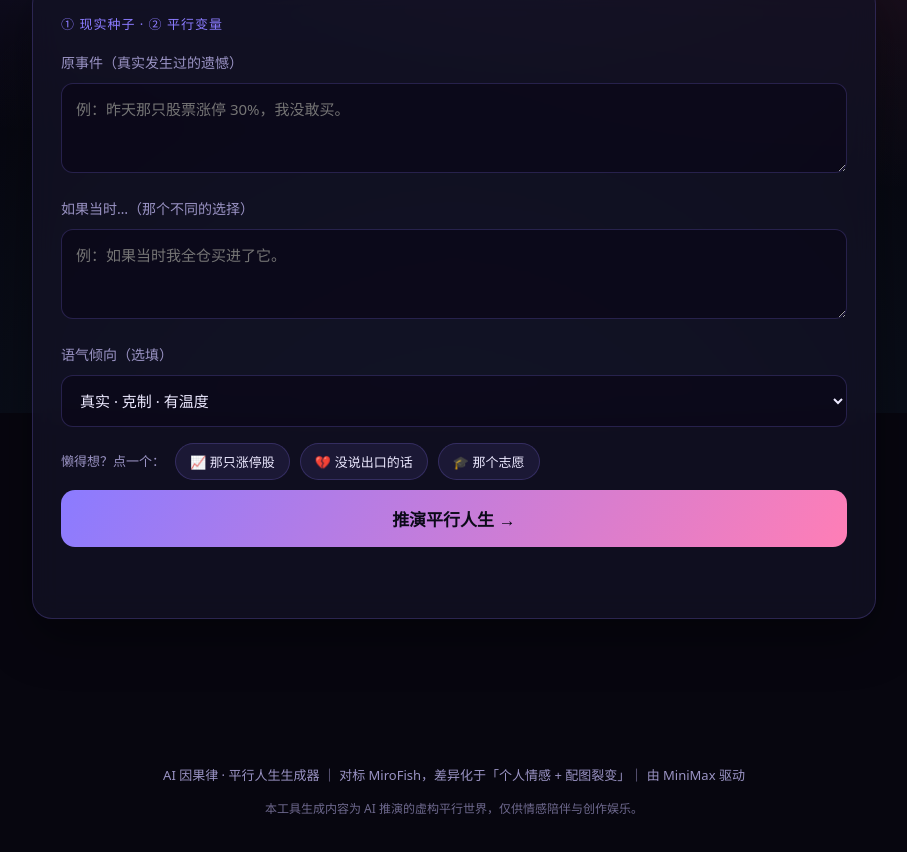
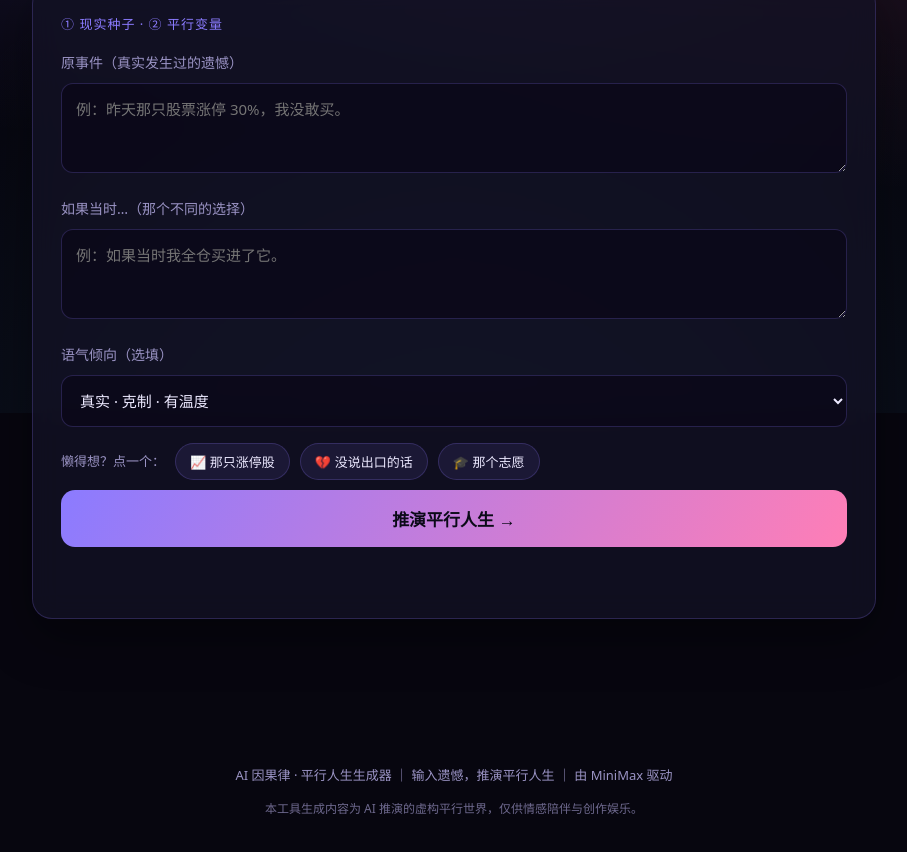
Before and after one commit to 17861102832/ai-causality-lab, a website: page public/index.html in a window 1280 px wide. Shown: the part 387-1239 px from the top of the page, without its empty margins (186-1093 px from the left). Drawn offline with Linux system fonts and the light colour scheme.

Commit message:
fix: remove public competitor references, reposition as standalone product

```diff
--- a/public/index.html
+++ b/public/index.html
@@ -96,7 +96,7 @@
   </main>
 
   <footer class="foot">
-    <p>AI 因果律 · 平行人生生成器 ｜ 对标 MiroFish，差异化于「个人情感 + 配图裂变」｜ 由 MiniMax 驱动</p>
+    <p>AI 因果律 · 平行人生生成器 ｜ 输入遗憾，推演平行人生 ｜ 由 MiniMax 驱动</p>
     <p class="muted">本工具生成内容为 AI 推演的虚构平行世界，仅供情感陪伴与创作娱乐。</p>
   </footer>
 
```
Also changed, not shown: README.md.
